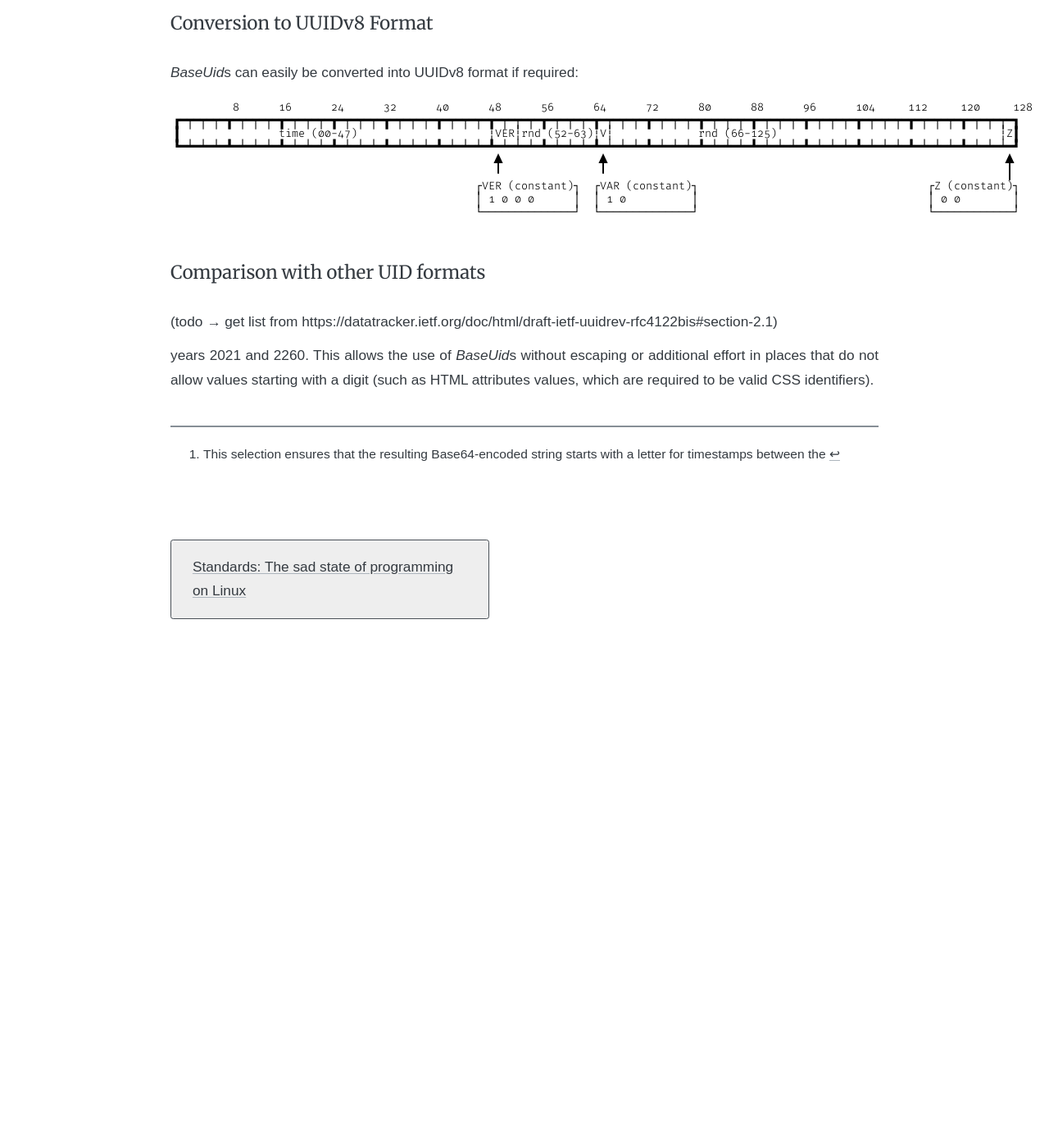
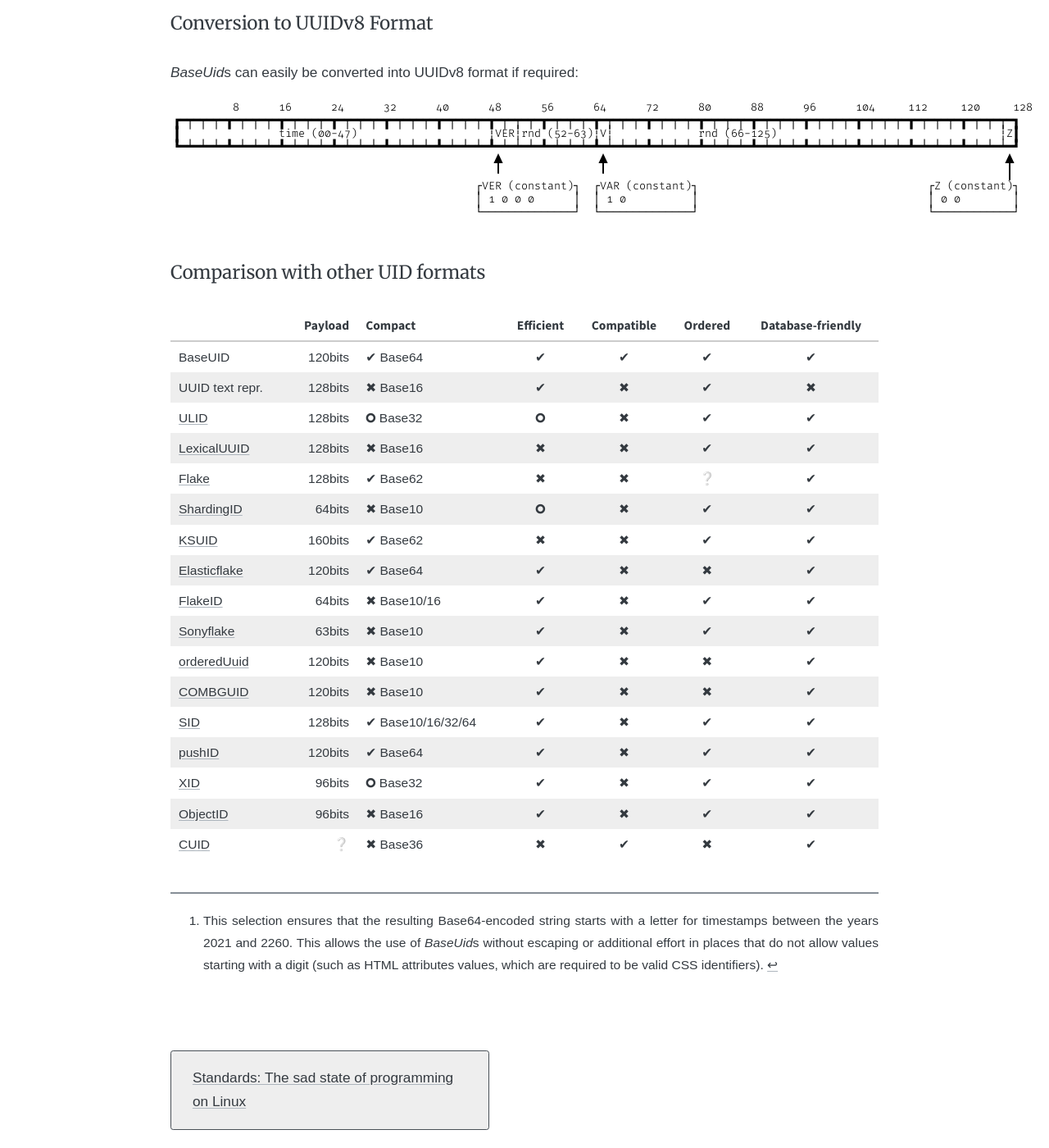
Before and after one commit to soc/soc.me, a Jekyll site: the page built from _standards/base-uid.md, in a window 1280 px wide and 1400 px high, scrolled down 1139 px. Shown: the whole window at 82% size. Built offline with Jekyll 4.4.1, drawn with Linux system fonts in a browser that asks for light colours; some web fonts are replaced; before the commit the page ends 1916 px from its top, so only the background shows below that.

Commit message:
add BaseUid comparison table

```diff
--- a/_standards/base-uid.md
+++ b/_standards/base-uid.md
@@ -61,9 +61,28 @@
 
 ### Comparison with other UID formats
 
-(todo → get list from https://datatracker.ietf.org/doc/html/draft-ietf-uuidrev-rfc4122bis#section-2.1)
+|                                                                                          | Payload | Compact           | Efficient | Compatible | Ordered | Database-friendly |
+|------------------------------------------------------------------------------------------|--------:|-------------------|:---------:|:----------:|:-------:|:-----------------:|
+| BaseUID                                                                                  | 120bits | ✔ Base64          |     ✔     |     ✔      |    ✔    |         ✔         |
+| UUID text repr.                                                                          | 128bits | ✖ Base16          |     ✔     |     ✖      |    ✔    |         ✖         |
+| [ULID](https://github.com/ulid/spec)                                                     | 128bits | 🞈 Base32         |    🞈     |     ✖      |    ✔    |         ✔         |
+| [LexicalUUID](https://github.com/twitter-archive/cassie)                                 | 128bits | ✖ Base16          |     ✖     |     ✖      |    ✔    |         ✔         |
+| [Flake](https://github.com/boundary/flake)                                               | 128bits | ✔ Base62          |     ✖     |     ✖      |    ❔    |         ✔         |
+| [ShardingID](https://instagram-engineering.com/sharding-ids-at-instagram-1cf5a71e5a5c)   |  64bits | ✖ Base10          |    🞈     |     ✖      |    ✔    |         ✔         |
+| [KSUID](https://github.com/segmentio/ksuid)                                              | 160bits | ✔ Base62          |     ✖     |     ✖      |    ✔    |         ✔         |
+| [Elasticflake](https://github.com/ppearcy/elasticflake)                                  | 120bits | ✔ Base64          |     ✔     |     ✖      |    ✖    |         ✔         |
+| [FlakeID](https://github.com/T-PWK/flake-idgen)                                          |  64bits | ✖ Base10/16       |     ✔     |     ✖      |    ✔    |         ✔         |
+| [Sonyflake](https://github.com/sony/sonyflake)                                           |  63bits | ✖ Base10          |     ✔     |     ✖      |    ✔    |         ✔         |
+| [orderedUuid](https://itnext.io/laravel-the-mysterious-ordered-uuid-29e7500b4f8)         | 120bits | ✖ Base10          |     ✔     |     ✖      |    ✖    |         ✔         |
+| [COMBGUID](https://github.com/richardtallent/RT.Comb)                                    | 120bits | ✖ Base10          |     ✔     |     ✖      |    ✖    |         ✔         |
+| [SID](https://github.com/chilts/sid)                                                     | 128bits | ✔ Base10/16/32/64 |     ✔     |     ✖      |    ✔    |         ✔         |
+| [pushID](https://firebase.googleblog.com/2015/02/the-2120-ways-to-ensure-unique_68.html) | 120bits | ✔ Base64          |     ✔     |     ✖      |    ✔    |         ✔         |
+| [XID](https://github.com/rs/xid)                                                         |  96bits | 🞈 Base32         |     ✔     |     ✖      |    ✔    |         ✔         |
+| [ObjectID](https://docs.mongodb.com/manual/reference/method/ObjectId/)                   |  96bits | ✖ Base16          |     ✔     |     ✖      |    ✔    |         ✔         |
+| [CUID](https://github.com/ericelliott/cuid)                                              |       ❔ | ✖ Base36          |     ✖     |     ✔      |    ✖    |         ✔         |
+{: .table-medium .table-layout-auto }
 
 
 [^1]: This selection ensures that the resulting Base64-encoded string starts with a letter for timestamps between the
-years 2021 and 2260. This allows the use of *BaseUid*s without escaping or additional effort in places that do not allow
-values starting with a digit (such as HTML attributes values, which are required to be valid CSS identifiers).
+    years 2021 and 2260. This allows the use of *BaseUid*s without escaping or additional effort in places that do not
+    allow values starting with a digit (such as HTML attributes values, which are required to be valid CSS identifiers).
```
